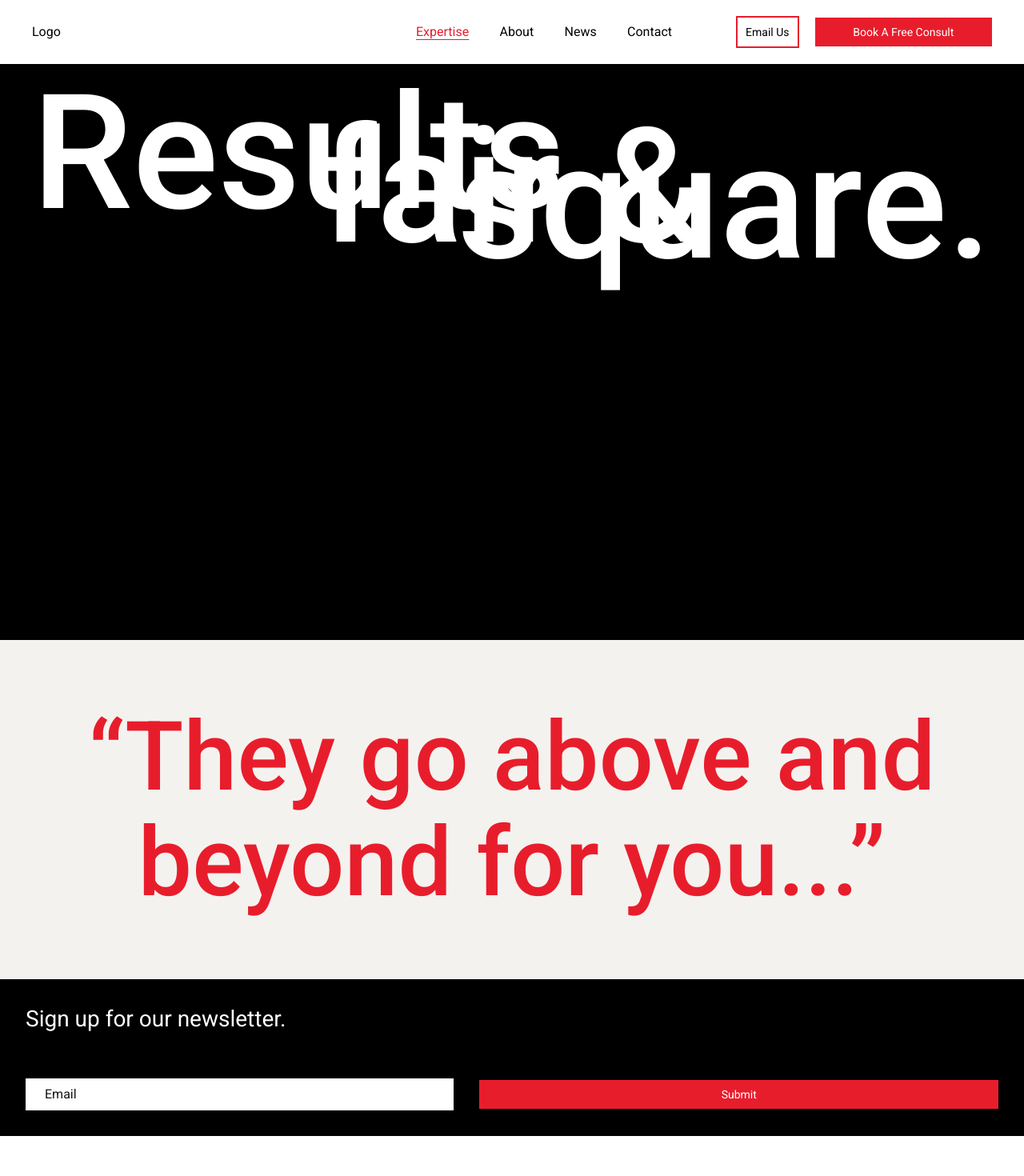
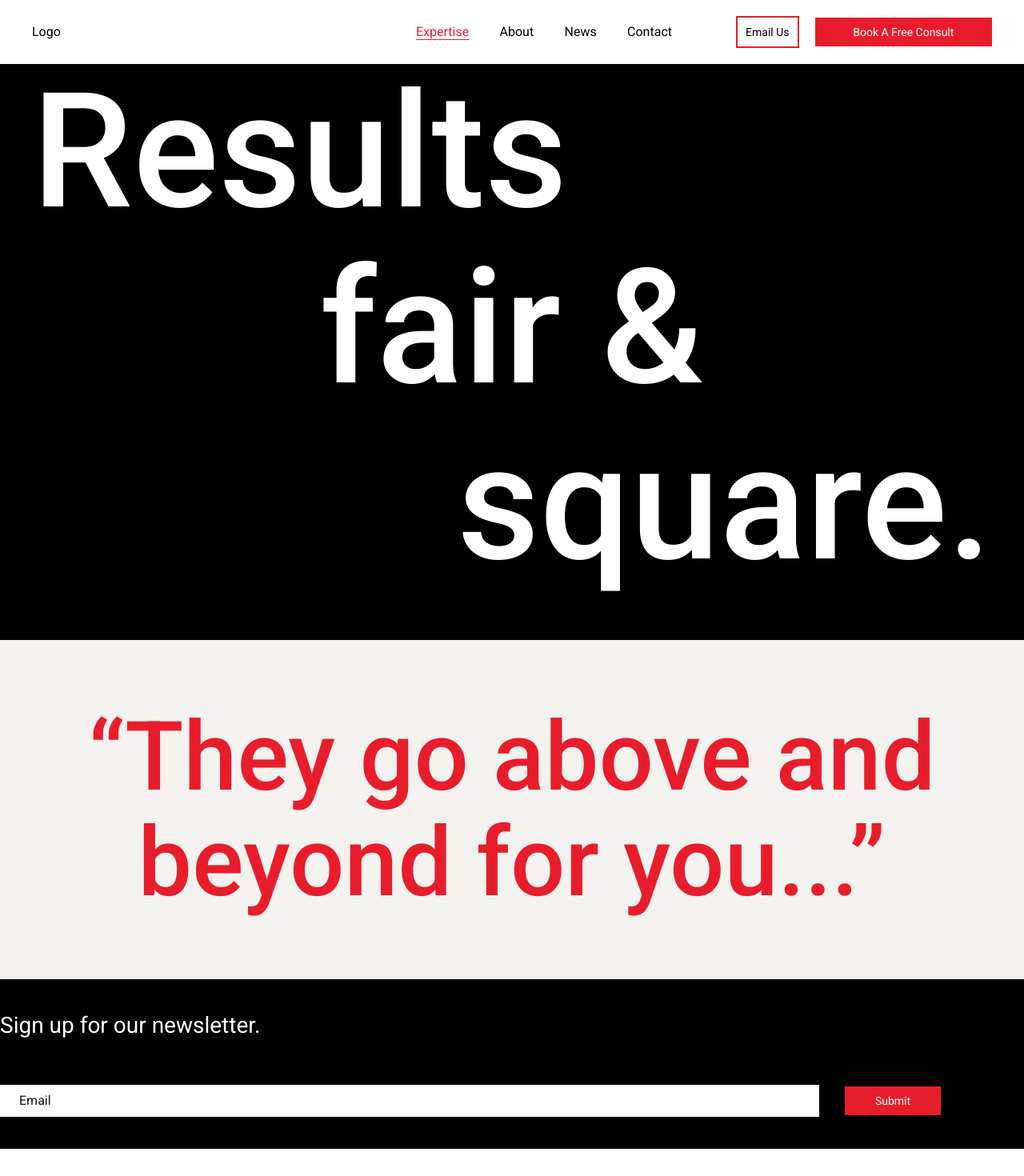
Before and after one commit to DevOluwatoyin/commercial-website, a React (Vite) app: page / in a window 1280 px wide. Shown: the top 1470 px of the page at 80% size. Built offline with nearby package versions, Linux system fonts and the light colour scheme.

Commit message:
add mission component

```diff
--- /dev/null
+++ b/src/components/Mission.jsx
@@ -0,0 +1,11 @@
+import React from 'react'
+
+const Mission = () => {
+  return (
+    <section className="delivery p-10 h-80 object-cover">
+some texts
+    </section>
+  )
+}
+
+export default Mission
--- a/src/components/Newsletter.jsx
+++ b/src/components/Newsletter.jsx
@@ -4,16 +4,16 @@ import { ButtonLg } from "./Button";
 
 const NewsLetter = () => {
   return (
-    <section className="bg-black-700 p-8">
+    <section className="bg-black-700 py-10">
       <div className="max-w-7xl mx-auto space-y-14">
         <Typography variant="headline-m" fontWeight="regular" customClassName="text-white">Sign up for our newsletter.</Typography>
         <div className="flex items-center gap-8">
           <input
             type="text"
             placeholder="Email"
-            className="w-4/5 px-6 py-2 placeholder:text-primary-dark"
+            className="!w-4/5 px-6 py-2 placeholder:text-primary-dark"
           />
-          <ButtonLg text="submit" customStyle="w-[120px]" />
+          <ButtonLg text="submit" customStyle="!w-[120px]" />
         </div>
       </div>
     </section>
--- a/src/components/partners.jsx
+++ b/src/components/Partner.jsx
@@ -2,7 +2,7 @@ import React from "react";
 import Typography from "./Typography";
 import { partners } from "../constants/partners";
 
-const Partners = () => {
+const Partner = () => {
   return (
     <section className="bg-white flex flex-col py-20 max-w-7xl mx-auto items-center justify-between md:flex-row">
       <div className="w-2/5">
@@ -31,4 +31,4 @@ const Partners = () => {
   );
 };
 
-export default Partners;
+export default Partner;
--- a/src/index.css
+++ b/src/index.css
@@ -9,3 +9,10 @@
   line-height: 1.5;
   font-weight: 400;
 }
+
+.delivery {
+  background-image: url("/src/assets/handshake.png");
+  background-repeat: no-repeat;
+  background-size: 100%;
+  background-position: center;
+}
--- a/src/pages/home.jsx
+++ b/src/pages/home.jsx
@@ -1,24 +1,23 @@
 import React, { Fragment } from "react";
 import Typography from "../components/Typography";
-import Partners from "../components/partners";
 import NewsLetter from "../components/Newsletter";
+import Partner from "../components/Partner";
+import Mission from "../components/Mission";
 
 const Home = () => {
   return (
     <Fragment>
       <section className="bg-black-700 h-screen">
-        <div className="flex flex-col py-40 px-10 justify-between">
+        <div className="flex !flex-col py-20 px-10 !justify-between">
           <Typography
-            variant="display-l"
-            fontWeight="medium"
-            customClassName="text-8xl text-white md:text-[200px]"
+            customClassName="text-4xl text-white md:text-[200px] leading-[1.1]"
           >
             Results
           </Typography>
-          <Typography customClassName="text-8xl text-white self-center md:text-[200px]">
+          <Typography customClassName="text-4xl text-white self-center md:text-[200px] leading-[1.1]">
             fair &
           </Typography>
-          <Typography customClassName="text-8xl text-white self-end md:text-[200px]">
+          <Typography customClassName="text-4xl text-white self-end md:text-[200px]  leading-[1.1]">
             square.
           </Typography>
         </div>
@@ -28,8 +27,9 @@ const Home = () => {
           <q>They go above and beyond for you...</q>
         </Typography>
       </section>
+      {/* <Mission /> */}
       <NewsLetter />
-      <Partners />
+      <Partner />
     </Fragment>
   );
 };
```
